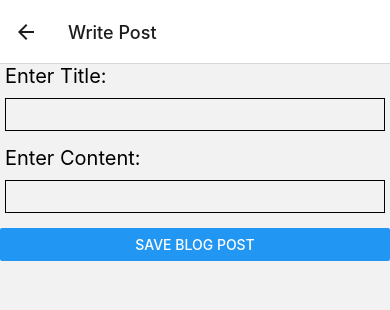
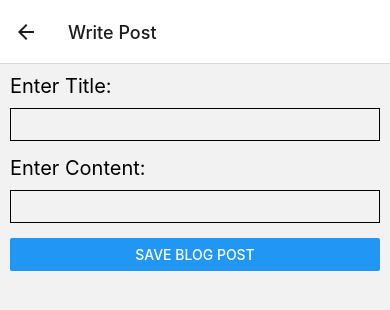
Before and after one commit to Neba-Emmanuel/blog, a React Native app: screen /Create in a window 390 px wide. Shown: the top 310 px of the page. Built offline with nearby package versions, Linux system fonts and the light colour scheme.

Commit message:
Update BlogPostForm.js

```diff
--- a/src/component/BlogPostForm.js
+++ b/src/component/BlogPostForm.js
@@ -6,7 +6,7 @@ const BlogPostForm = ({ onSubmit, initialValues }) => {
   const [content, setContent] = useState(initialValues.content);
 
   return (
-    <View>
+    <View style={{marginHorizontal: 10, marginTop: 10}}>
       <Text style={styles.label}>Enter Title:</Text>
       <TextInput
         style={styles.input}
@@ -38,12 +38,11 @@ const styles = StyleSheet.create({
     borderColor: 'black',
     marginBottom: 15,
     padding: 5,
-    margin: 5
+    marginTop: 5
   },
   label: {
     fontSize: 20,
     marginBottom: 5,
-    marginLeft: 5
   }
 });
 
```
